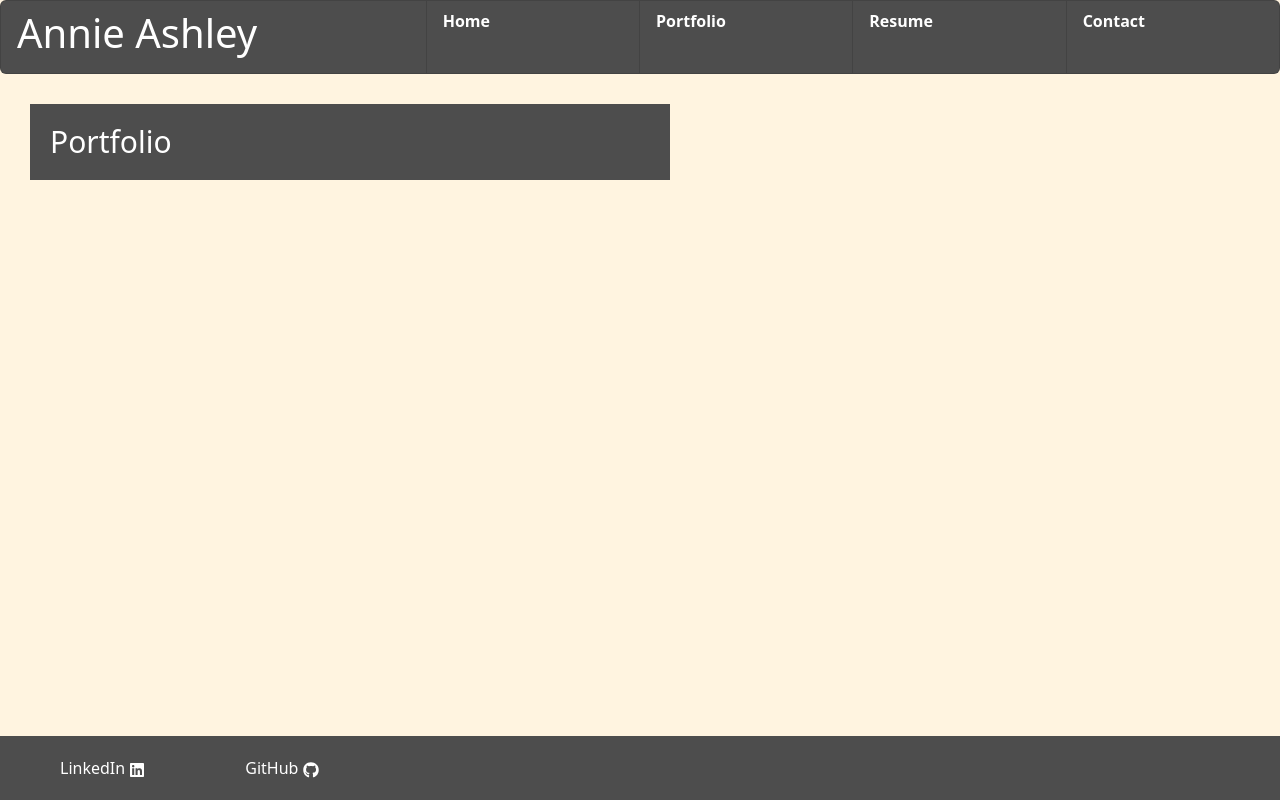
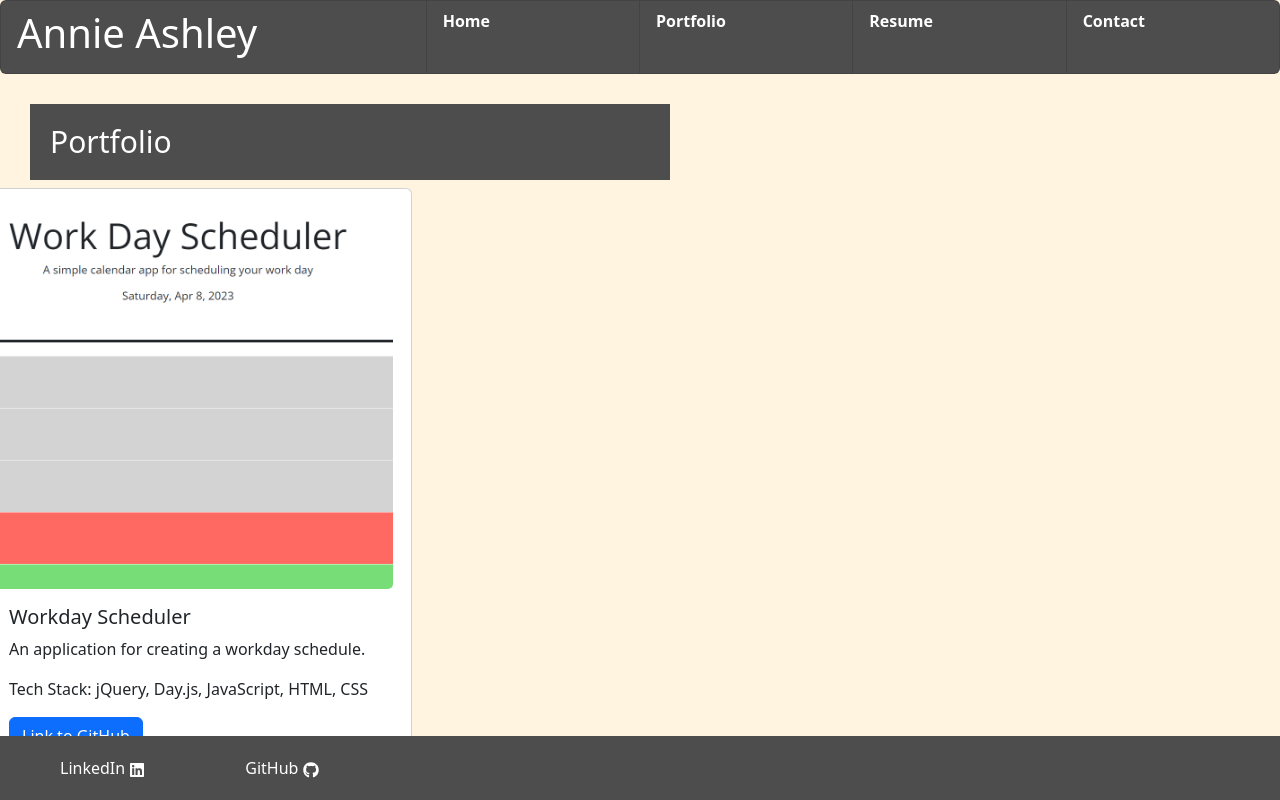
Before and after one commit to Annie14254/react-work-portfolio, a React (Create React App) app: page / in a window 1280 px wide. Both pictures are taken after a click on the item "Portfolio". Shown: the top 800 px of the page. Built offline with nearby package versions, Linux system fonts and the light colour scheme.

Commit message:
uses bootstrap to make components for project

```diff
--- a/src/components/Contact.js
+++ b/src/components/Contact.js
@@ -41,6 +41,11 @@ function Contact(props){
 
 
                     <Button onClick={handleSubmit}>Submit</Button>
+
+                    <div>
+                        <br/>
+                        <p>Contact by email at annieyashley@gmail.com or by phone at 763-250-9831.</p>
+                    </div>
                 </div>
             </form>
         </div>
--- a/src/components/Portfolio.js
+++ b/src/components/Portfolio.js
@@ -4,13 +4,82 @@ import './component-styles.css';
 import 'bootstrap/dist/css/bootstrap.css';
 import Project from "./Project.js"
 
+// images only worked when separately required
+import booknook from './images/booknook.png'
+import weatherapp from './images/weatherapp.png'
+import jateeditor from './images/jateeditor.png'
+import techblogmvc from './images/techblogmvc.png'
+import whattoeat from './images/whattoeat.png'
+import workdayscheduler from './images/workdayscheduler.png'
+
+
+
 function Portfolio(props){
+
+    const projectData = [
+        {
+            name: "Workday Scheduler",
+            description: "An application for creating a workday schedule.",
+            techStack: "jQuery, Day.js, JavaScript, HTML, CSS",
+            imgSrc: workdayscheduler,
+            gitLink: "https://github.com/Annie14254/workday-scheduler",
+            deployLink: "https://annie14254.github.io/workday-scheduler/",
+        },
+        {
+            name: "Weather Dashboard",
+            description: "An application to view weather data",
+            techStack: "JavaScript, jQuery, HTML, CSS, Bootstrap, OpenWeather API",
+            imgSrc: weatherapp,
+            gitLink: "https://github.com/Annie14254/weather-app",
+            deployLink: "https://annie14254.github.io/weather-app/",
+        },
+        {
+            name: "What To Eat - Recipe Finder",
+            description: "An application to view recipes based on user-selected criteria",
+            techStack: "JavaScript, jQuery, HTML, CSS, Bulma, MealDB API",
+            imgSrc: whattoeat,
+            gitLink: "https://github.com/hayessea000/what-to-eat",
+            deployLink: "https://hayessea000.github.io/what-to-eat/",
+        },
+        {
+            name: "MVC Tech Blog",
+            description: "An application of a browser-based tech blog: users can sign in and make posts.",
+            techStack: "MVC, Handlebars, Node, Sequelize, Express, Express-Session, MySQL",
+            imgSrc: techblogmvc,
+            gitLink: "https://github.com/Annie14254/tech-blog-mvc",
+            deployLink: "https://mvc-techblog-aashley.herokuapp.com/",
+        },
+        {
+            name: "The Book Nook",
+            description: "A mock e-commerce website: users can sign in and add products to a cart, and create listings.",
+            techStack: "JavaScript, Node, HTML, Handlebars, CSS, Bootstrap, Express, Sequelize, Express-Session, MVC, MySQL, Open Library Covers API, Google Books API",
+            imgSrc: booknook,
+            gitLink: "https://github.com/Annie14254/ecommerce-website",
+            deployLink: "https://the-book-nook-grp-6.herokuapp.com/",
+        },
+        {
+            name: "JATE Text Editor",
+            description: "Backend only: A Progressive Web Application (PWA) that provides a text editor that can be used offline.",
+            techStack: "JavaScript, IndexedDB API, Node",
+            imgSrc: jateeditor,
+            gitLink: "https://github.com/Annie14254/jate-text-editor",
+            deployLink: "https://jate-text-editor-aashley.herokuapp.com/",
+        },
+    ]
+
     return(
         <div>
             <h1 class = "sectionTitle">Portfolio</h1>
 
             <div>
                 {/* import Project component for each project */}
+                {projectData.map(project => {
+                    return(
+                        <div>
+                            <Project project = {project}/>
+                        </div>
+                    )
+                })}
             </div>
         </div>
     )
--- a/src/components/Project.js
+++ b/src/components/Project.js
@@ -1,7 +1,26 @@
-
+import Card from 'react-bootstrap/Card';
+import Button from 'react-bootstrap/Button';
+import 'bootstrap/dist/css/bootstrap.css';
+import './component-styles.css';
 
 function Project(props){
+    return(
+        <div className="container">
+            <div className="row">
 
+                <Card style={{ width: '27rem' }} className = "projectCard">
+                    <Card.Img src={props.project.imgSrc} className='projectImg'/>
+                    <Card.Body className='projectBody'>
+                        <Card.Title className='projectTitle'>{props.project.name}</Card.Title>
+                        <Card.Text className='projectDesc'>{props.project.description}</Card.Text>
+                        <Card.Text className='projectTech'>Tech Stack: {props.project.techStack}</Card.Text>
+                        <a href = {props.project.gitLink} className='btn btn-primary'>Link to GitHub</a><br/>
+                        <a href = {props.project.deployLink} className='btn btn-primary'>Link to Deployed Application</a>
+                    </Card.Body>
+                </Card>
+            </div>
+        </div>
+    )
 }
 
 export default Project
--- a/src/components/Resume.js
+++ b/src/components/Resume.js
@@ -47,7 +47,7 @@ function Resume(props){
                 <div>
                     <br/>
                     <h5>Skills</h5>
-                    <h6>Front-End Development</h6>
+                    <h6>Front-End Development Frameworks</h6>
                         <ul>
                             <li>HTML5</li>
                             <li>CSS3</li>
@@ -56,18 +56,19 @@ function Resume(props){
                             <li>Handlebars</li>
                             <li>React</li>
                         </ul>
-                    <h6>Back-End Development</h6>
+                    <h6>Back-End Development Frameworks</h6>
                         <ul>
                             <li>Express</li>
                             <li>Node</li>
                             <li>MySQL and NoSQL</li>
                             <li>MongoDB</li>
                         </ul>
-                    <h6>Full-Stack Development</h6>
+                    <h6>Full-Stack Development Skills</h6>
                         <ul>
                             <li>Model View Controller (MVC)</li>
                             <li>Object Relational Mapping (ORM)</li>
                             <li>Progressive Web Applications (PWA)</li>
+                            <li>Agile Web Development</li>
                         </ul>
                 </div>
             </div>
--- a/src/components/component-styles.css
+++ b/src/components/component-styles.css
@@ -49,3 +49,47 @@
 #pdfIcon{
     background-color: #0275d8;
 }
+
+.projectCard{
+    background-color: white;
+    margin-top: 20px;
+    margin-bottom: 20px;
+    margin-left:-90px;
+}
+
+.projectImg{
+    object-fit: cover;
+    min-width: 400px;
+    min-height: 400px;
+    max-width: 400px;
+    max-height: 400px;
+}
+
+/*I almost definitely did something wrong when setting the global background color, hence manually setting all these elements. Didn't have time to figure out the real problem.*/
+
+.projectBody{
+    background-color: white;
+}
+
+.projectDesc{
+    background-color: white;
+}
+
+
+.projectTitle{
+    background-color: white;
+}
+
+.projectTech{
+    background-color: white;
+}
+
+.projectLink{
+    background-color: #6c757d;
+    color: white;
+    text-decoration: none;
+}
+
+.projectLink:hover{
+    opacity:50%
+}
```
Also changed, not shown: src/App.css (+2 -58 lines).
